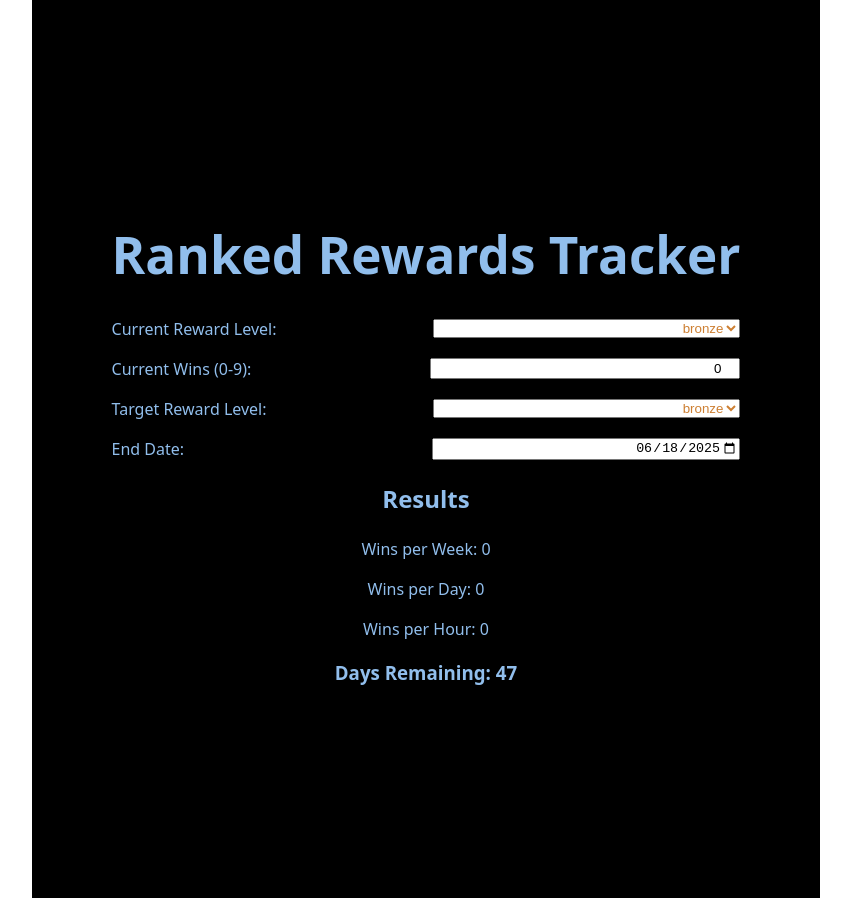
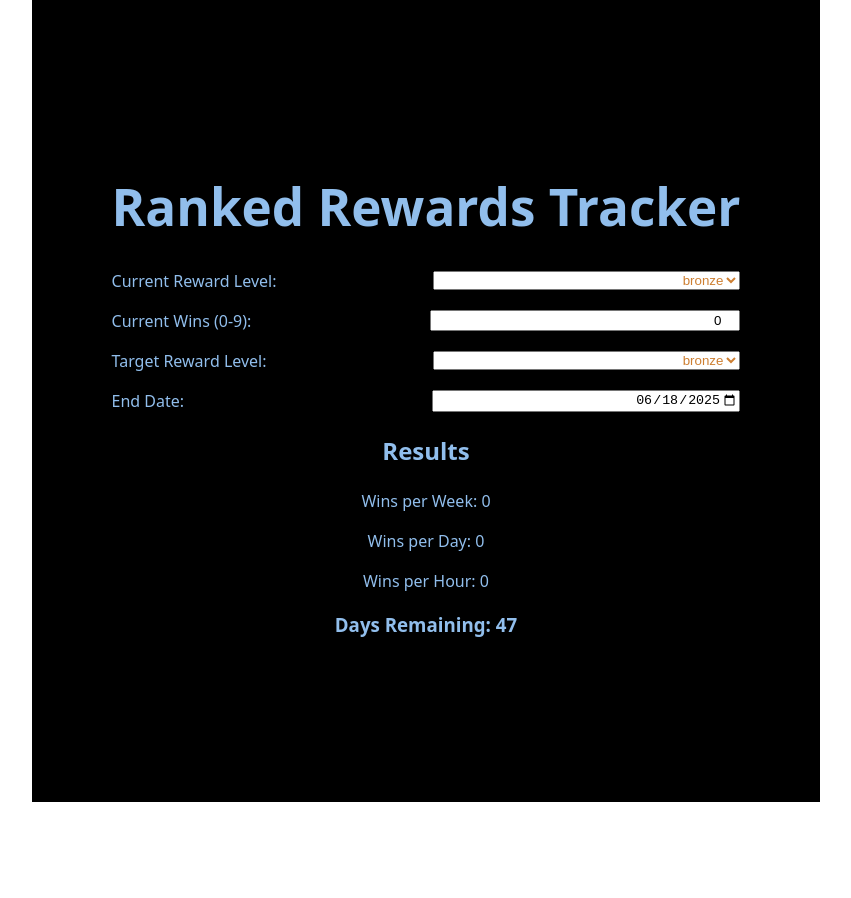
Before and after one commit to LysHraesvelgr/RL-Ranked-Rewards, a React (Vite) app: page / in a window 1280 px wide. Shown: the whole page, without its empty margins (214-1065 px from the left). After the commit the page ends 802 px from the top, so only its background shows below. Built offline with nearby package versions, Linux system fonts and the light colour scheme.

Commit message:
style in App.css and index.css

```diff
--- a/src/App.css
+++ b/src/App.css
@@ -4,13 +4,13 @@
 #root {
   max-width: 1280px;
   margin: 0 auto;
-  padding: 5rem;
-  padding-bottom: 12rem;
-  padding-top: 12rem;
+  padding: 9rem 5rem;
   text-align: center;
   background-color: #000000;
   color: #91beec;
   border-color: #be91ec;
+  display: flex;
+  flex-direction: column;
 }
 
 .card {
--- a/src/index.css
+++ b/src/index.css
@@ -6,7 +6,7 @@
   color-scheme: light dark;
   color: rgba(255, 255, 255, 0.87);
   background-color: hsl(270, 71%, 5%);
-
+  height: 100vh;
   font-synthesis: none;
   text-rendering: optimizeLegibility;
   -webkit-font-smoothing: antialiased;
```
